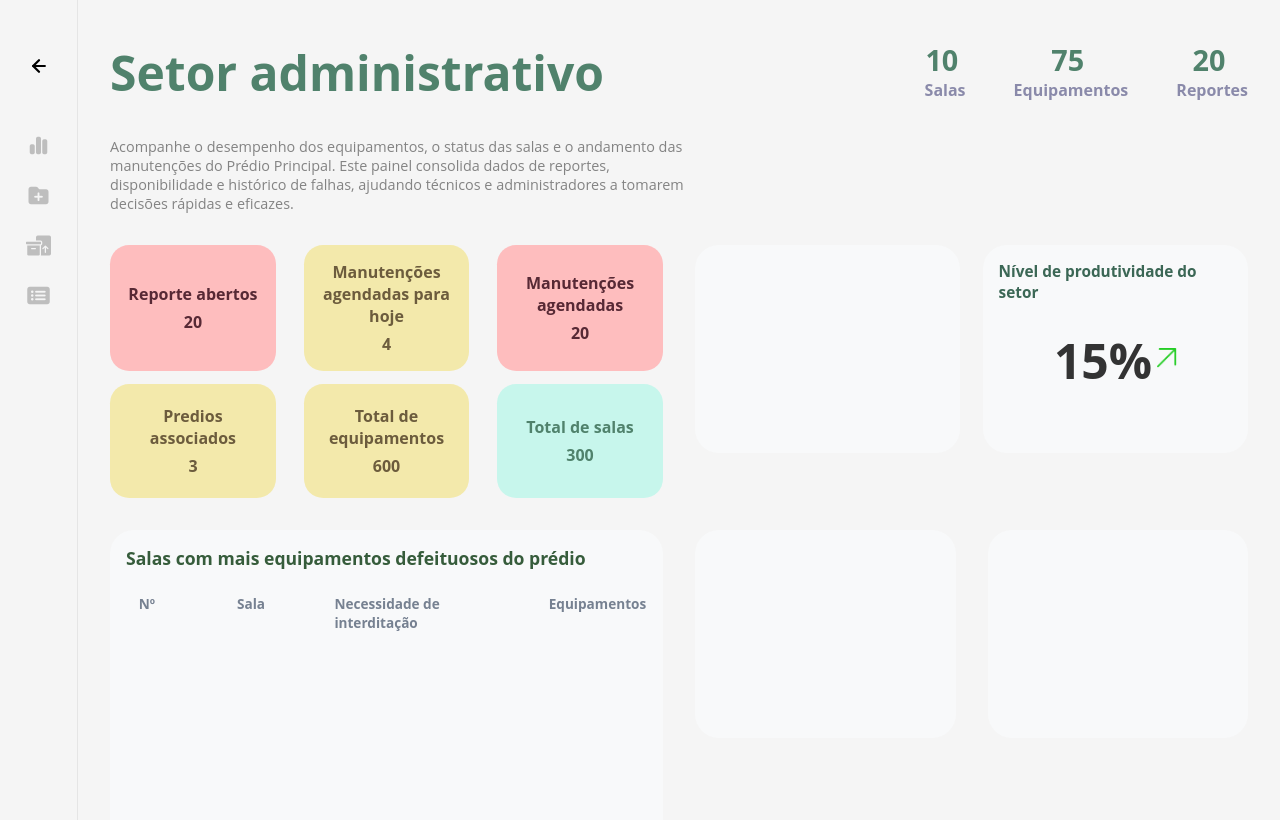
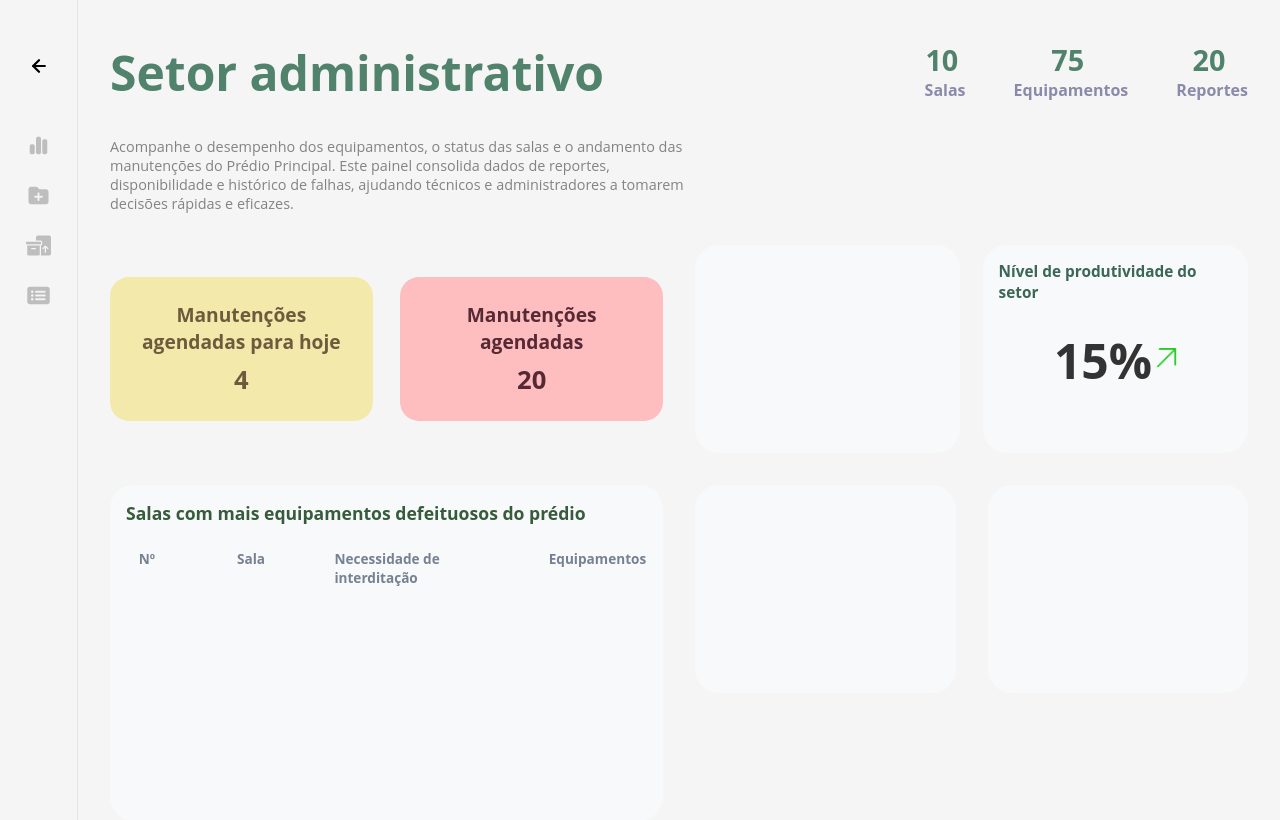
Before and after one commit to O-GALT/GALT, a Django app: template locais/templates/locais/paginas/setor/setor.html in a window 1280 px wide. Shown: the part 70-890 px from the top of the page. Run offline with Django 5.2, Linux system fonts and the light colour scheme; the template is opened without the code that fills it, so the values that code supplies are empty.

Commit message:
refactor: ajustar card's do setor

```diff
--- a/core/static/core/css/partials/card_metrica_setor_equipamento/card_metrica_setor_equipamento.css
+++ b/core/static/core/css/partials/card_metrica_setor_equipamento/card_metrica_setor_equipamento.css
@@ -12,7 +12,7 @@
     justify-content: center;
     align-items: center;
     border-radius: 1.2rem;
-    height: 100%;
+    height: 9rem;
     width: 100%;
     font-weight: bold;
     padding: 1rem;
@@ -41,10 +41,10 @@
 }
 
 .card .detalhe-card p {
-    font-size: 1rem;
+    font-size: 1.6rem;
 }
 
 .card .detalhe-card h4 {
-    font-size: 1rem;
+    font-size: 1.2rem;
     font-weight: bold;
 }
--- a/locais/static/locais/css/paginas/setor/setor.css
+++ b/locais/static/locais/css/paginas/setor/setor.css
@@ -10,9 +10,10 @@
 
 .info-cards {
     display: grid;
-    grid-template-columns: repeat(3, 1fr);
+    grid-template-columns: repeat(2, 1fr);
     grid-auto-rows: 1.3fr;
     justify-content: start;
+    align-items: center;
     gap: 5%;
 }
 
--- a/locais/templates/locais/paginas/setor/setor.html
+++ b/locais/templates/locais/paginas/setor/setor.html
@@ -23,12 +23,12 @@
 {% block content %}
     <div class="container-setor">
             <div class="info-cards">
-                {% include 'core/partials/card_metrica_setor_equipamento/card_metrica_setor_equipamento.html' with cor_card='vermelho' titulo_card='Reporte abertos' quantidade_card='20' %}
+{#                {% include 'core/partials/card_metrica_setor_equipamento/card_metrica_setor_equipamento.html' with cor_card='vermelho' titulo_card='Reporte abertos' quantidade_card='20' %}#}
                 {% include 'core/partials/card_metrica_setor_equipamento/card_metrica_setor_equipamento.html' with cor_card='amarelo' titulo_card='Manutenções agendadas para hoje' quantidade_card='4' %}
                 {% include 'core/partials/card_metrica_setor_equipamento/card_metrica_setor_equipamento.html' with cor_card='vermelho' titulo_card='Manutenções agendadas' quantidade_card='20' %}
-                {% include 'core/partials/card_metrica_setor_equipamento/card_metrica_setor_equipamento.html' with cor_card='amarelo' titulo_card='Predios associados' quantidade_card='3' %}
-                {% include 'core/partials/card_metrica_setor_equipamento/card_metrica_setor_equipamento.html' with cor_card='amarelo' titulo_card='Total de equipamentos' quantidade_card='600' %}
-                {% include 'core/partials/card_metrica_setor_equipamento/card_metrica_setor_equipamento.html' with cor_card='ciano' titulo_card='Total de salas' quantidade_card='300' %}
+{#                {% include 'core/partials/card_metrica_setor_equipamento/card_metrica_setor_equipamento.html' with cor_card='amarelo' titulo_card='Predios associados' quantidade_card='3' %}#}
+{#                {% include 'core/partials/card_metrica_setor_equipamento/card_metrica_setor_equipamento.html' with cor_card='amarelo' titulo_card='Total de equipamentos' quantidade_card='600' %}#}
+{#                {% include 'core/partials/card_metrica_setor_equipamento/card_metrica_setor_equipamento.html' with cor_card='ciano' titulo_card='Total de salas' quantidade_card='300' %}#}
             </div>
 
 
```
